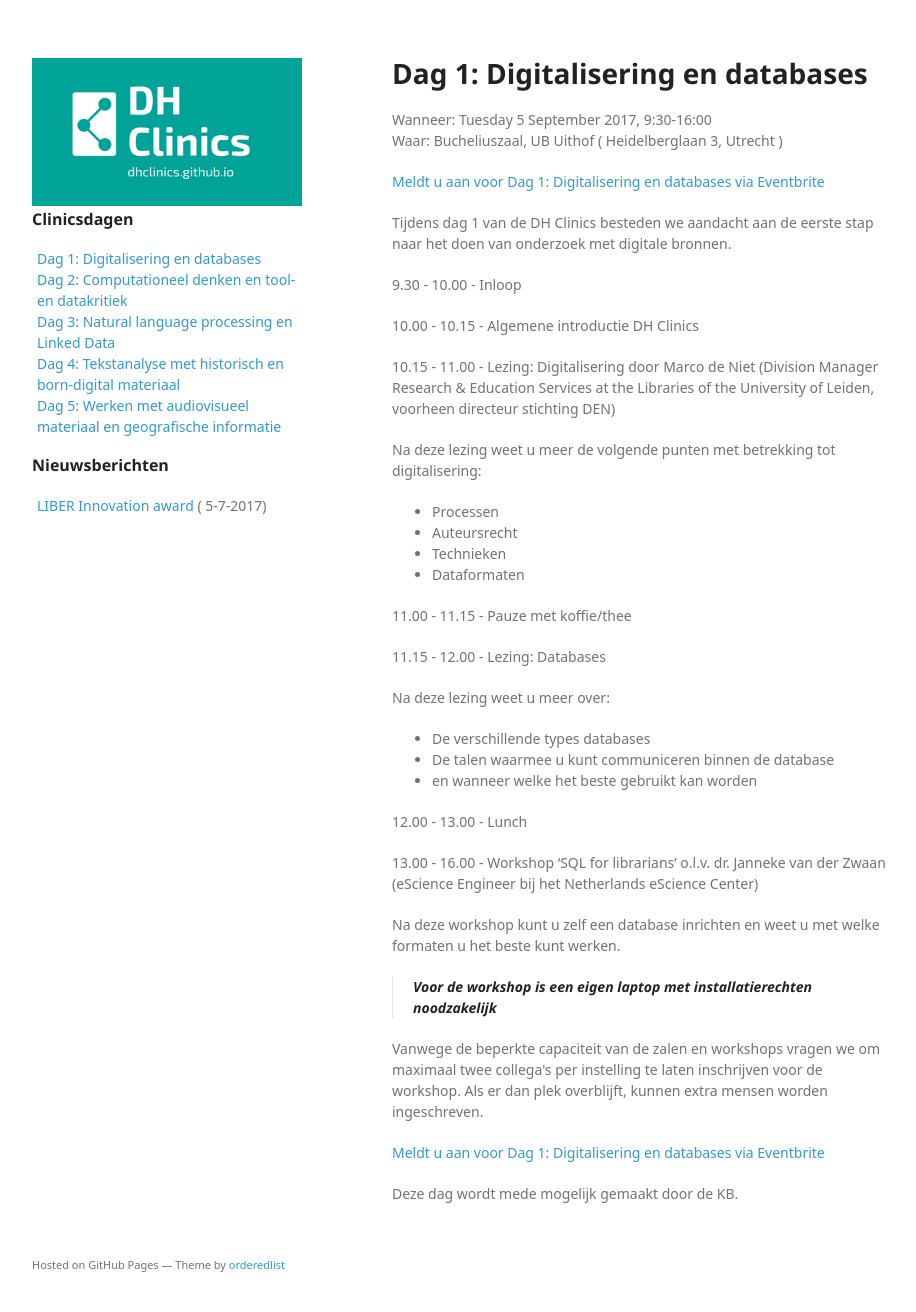
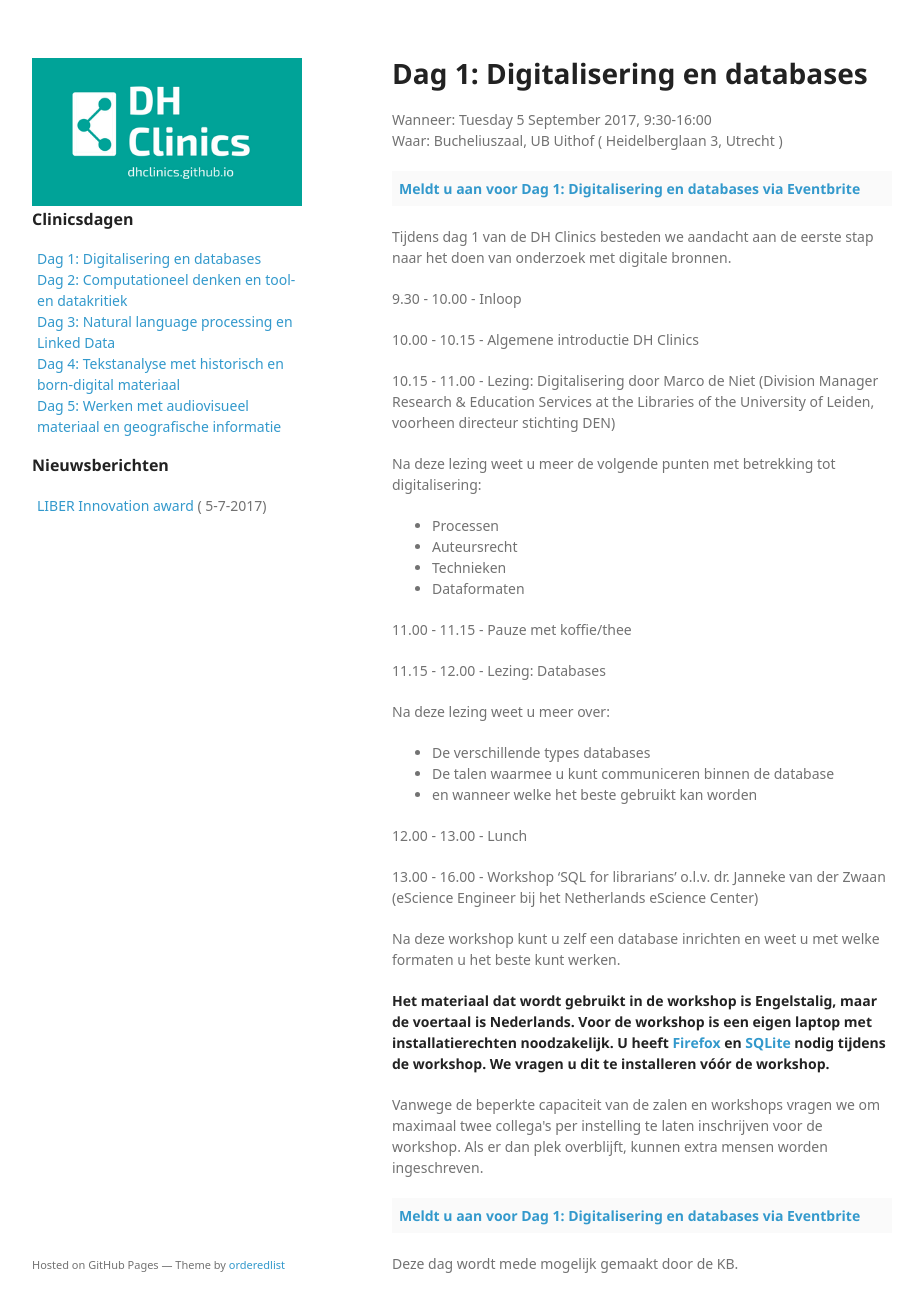
Before and after one commit to DHClinics/dhclinics.github.io, a Jekyll site: the page built from _dag/2017-dag1.md, in a window 1280 px wide and 1344 px high. Shown: the top 1312 px of the window, without its empty margins (178-1094 px from the left). Built offline with Jekyll 4.4.1, drawn with Linux system fonts in a browser that asks for light colours; some web fonts are replaced; a script that is not in the unit is left out.

Commit message:
Update workshop1-vereisten, links naar Eventbrite

```diff
--- a/_dag/2017-dag1.md
+++ b/_dag/2017-dag1.md
@@ -44,4 +44,4 @@ Na deze lezing weet u meer over:
 
 Na deze workshop kunt u zelf een database inrichten en weet u met welke formaten u het beste kunt werken.
 
-> **Voor de workshop is een eigen laptop met installatierechten noodzakelijk**
+**Het materiaal dat wordt gebruikt in de workshop is Engelstalig, maar de voertaal is Nederlands. Voor de workshop is een eigen laptop met installatierechten noodzakelijk. U heeft [Firefox](https://www.mozilla.org/en-US/firefox/) en [SQLite](https://www.sqlite.org/) nodig tijdens de workshop. We vragen u dit te installeren vóór de workshop.**
--- a/assets/css/dhclinics.css
+++ b/assets/css/dhclinics.css
@@ -6,3 +6,9 @@ nav ul {
     list-style: none;
     padding-left: 5px;
 }
+
+.aanmeldlink {
+    background-color:#FAFAFA;
+    padding:0.5em;
+    font-weight:bolder
+}
```
Also changed, not shown: other parts of _dag/2017-dag1.md (+1 -1 lines), _dag/2017-dag2.md (+1 -1 lines), _dag/2017-dag3.md (+1 -1 lines), _dag/2017-dag4.md (+1 -1 lines), _dag/2017-dag5.md (+1 -1 lines).
